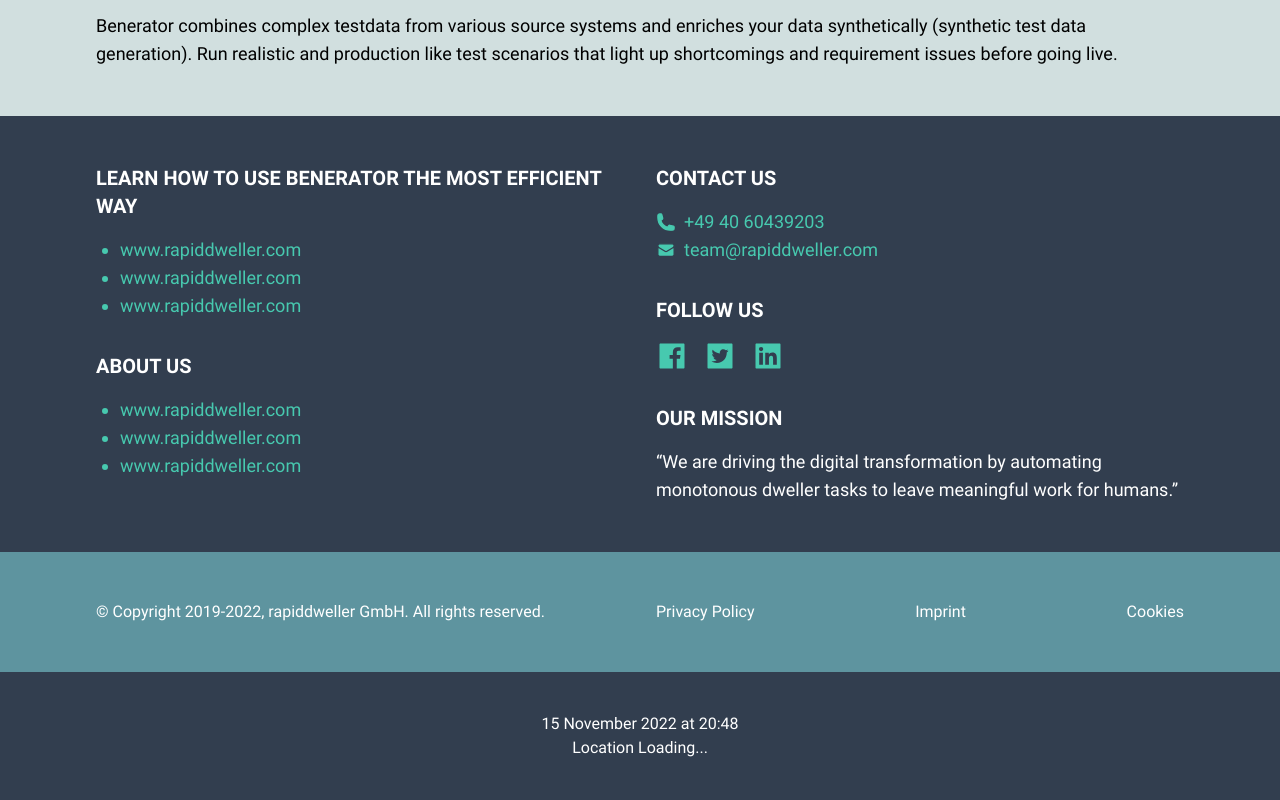
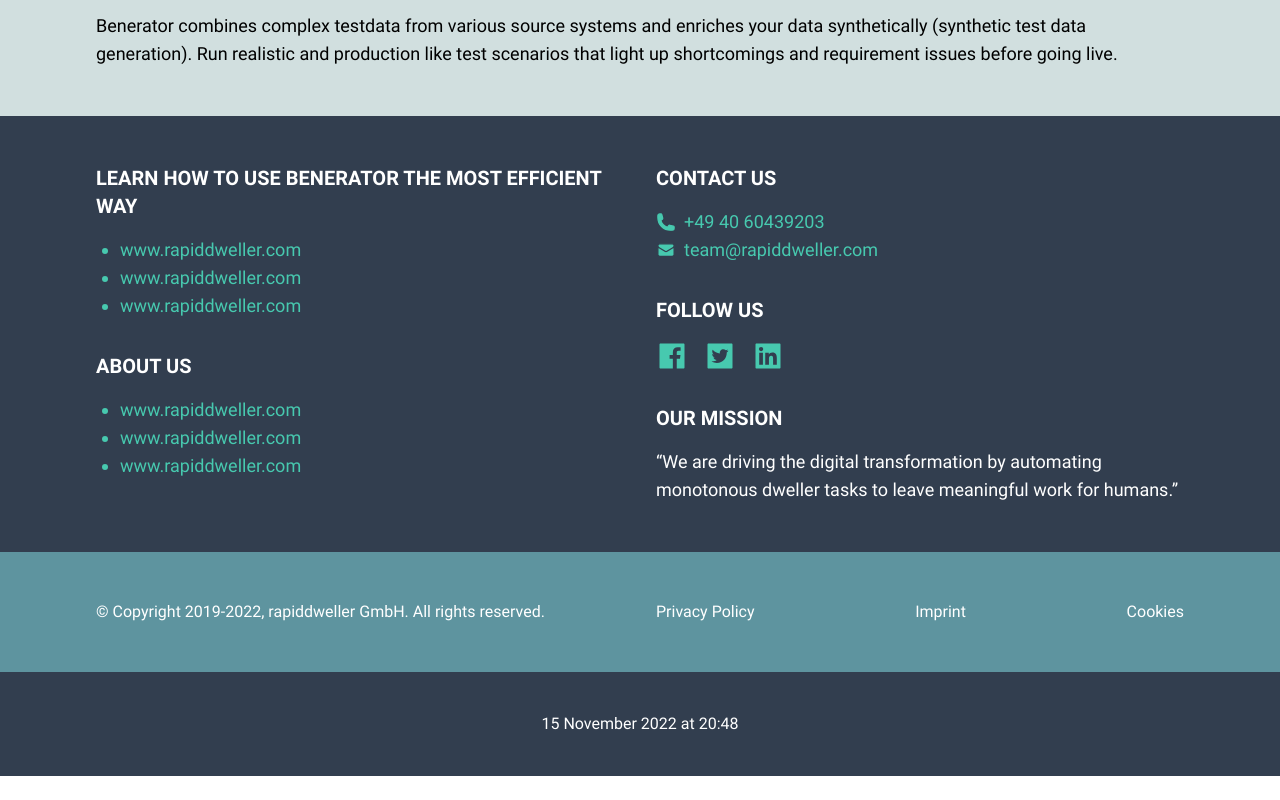
Before and after one commit to nguyenanhhao221/rapiddweller-challenge, a Next.js app: page / in a window 1280 px wide. Shown: the part 5807-6607 px from the top of the page. After the commit the page ends 6583 px from the top, so only its background shows below. Built offline with nearby package versions, Linux system fonts and the light colour scheme; no server answers.

Commit message:
fix: remove Location component

```diff
--- a/src/components/DateClock.tsx
+++ b/src/components/DateClock.tsx
@@ -1,5 +1,4 @@
 import React, { useEffect, useState } from "react";
-import { Location } from "./Location";
 
 // Create a shortcode [rapiddweller-time-vn] and use it in the theme footer.
 
@@ -32,7 +31,6 @@
           timeStyle: "short",
         }).format(date)}
       </div>
-      <Location />
     </div>
   );
 };
```
